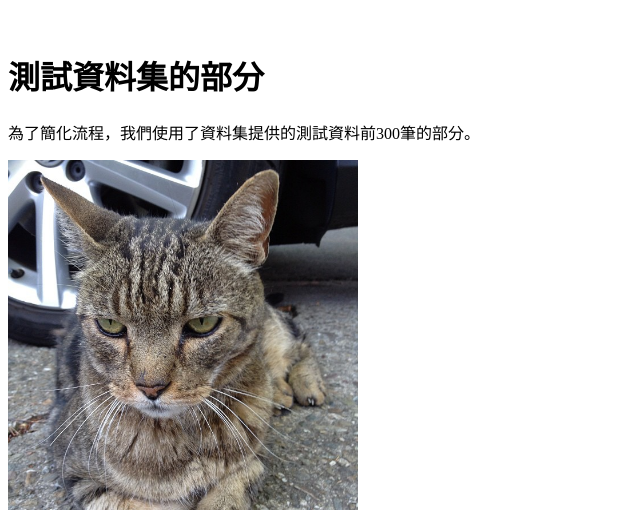
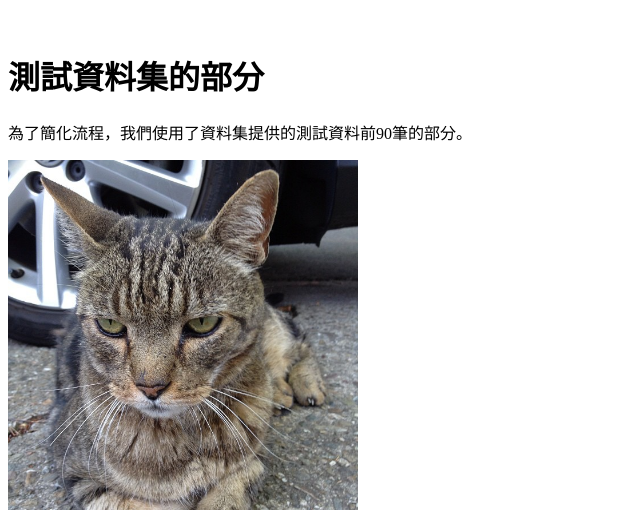
Before and after one commit to HowLemon/vis2021s, a plain HTML site: page lab99/index.html in a window 1280 px wide. Shown: the part 3177-3688 px from the top of the page, 0-640 px from the left. Drawn offline with Linux system fonts and the light colour scheme.

Commit message:
Update index.html

```diff
--- a/lab99/index.html
+++ b/lab99/index.html
@@ -138,7 +138,7 @@
             <h1>
                 測試資料集的部分
             </h1>
-            為了簡化流程，我們使用了資料集提供的測試資料前300筆的部分。
+            為了簡化流程，我們使用了資料集提供的測試資料前90筆的部分。
         </div>
     </div>
 
```
